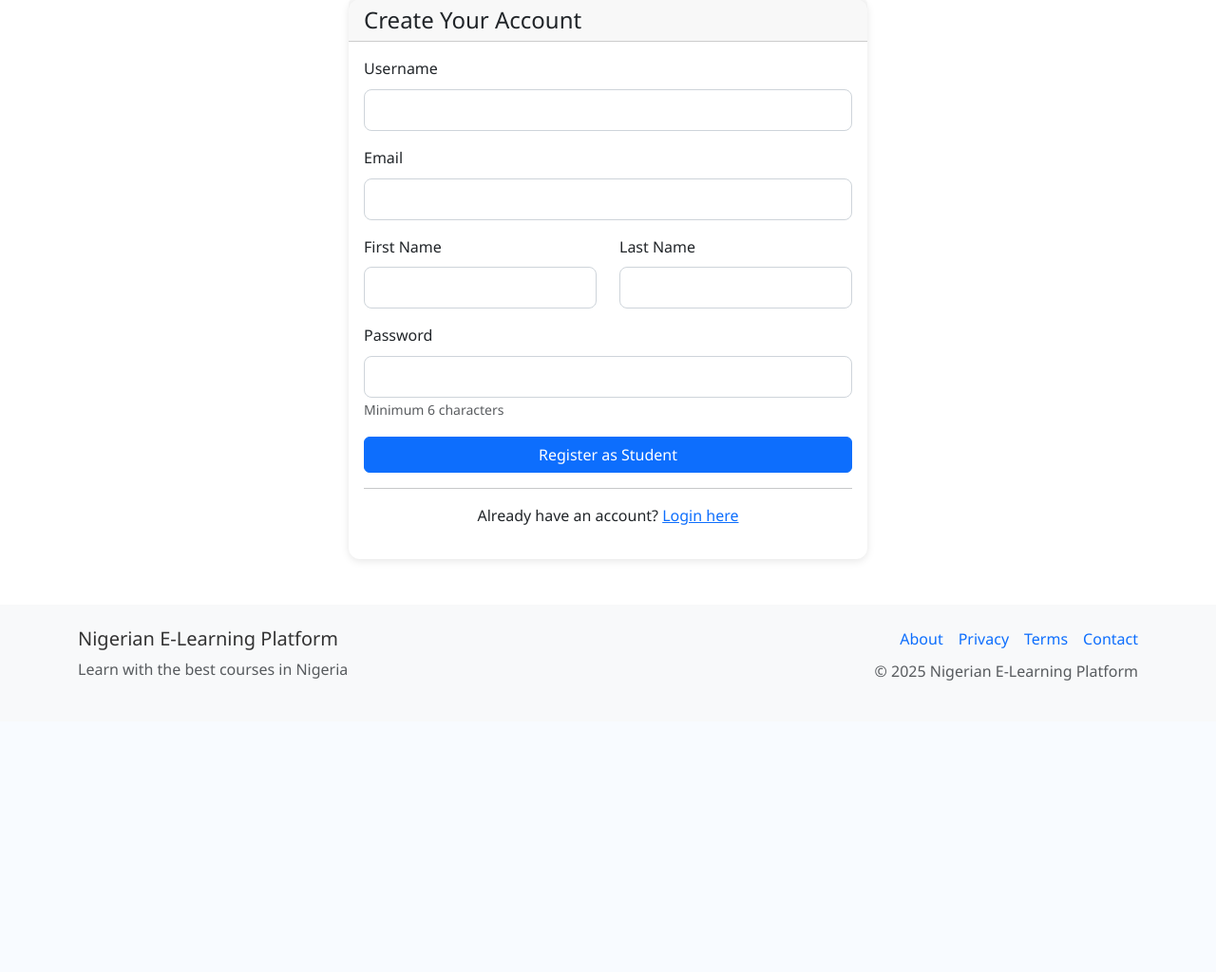
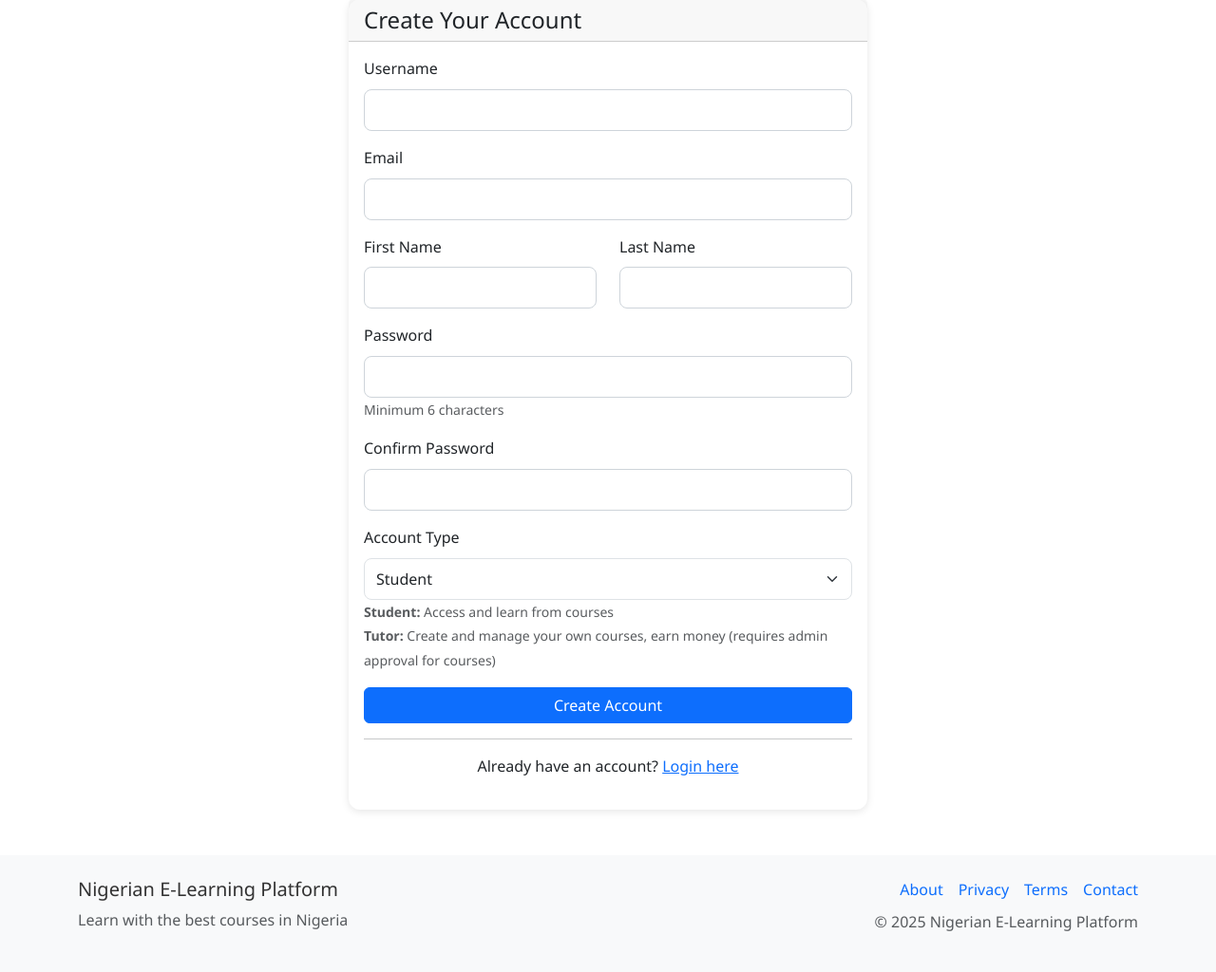
Before and after one commit to julisunkan/NaijaEdu, a Flask app: page /register in a window 1280 px wide. Shown: the part 91-1115 px from the top of the page at 95% size. Before the commit the page ends 808 px from the top, so only its background shows below. Run offline with Flask 3, Linux system fonts and the light colour scheme; some libraries are stand-ins or nearby versions.

Commit message:
Enable tutors to create courses and request withdrawals from their earnings
Implements tutor registration, course creation with admin approval, and withdrawal request functionality using new forms and database models.

Replit-Commit-Author: Agent
Replit-Commit-Session-Id: 0f62fae1-8449-44e9-8bc8-16bfb7f6487f
Replit-Commit-Screenshot-Url: https://storage.googleapis.com/screenshot-production-us-central1/ce2c2e60-9602-4c07-bac1-a84ef437e4e8/0f62fae1-8449-44e9-8bc8-16bfb7f6487f/zoSJWI2

```diff
--- a/forms.py
+++ b/forms.py
@@ -12,8 +12,10 @@ class RegisterForm(FlaskForm):
     username = StringField('Username', validators=[DataRequired(), Length(min=3, max=80)])
     email = StringField('Email', validators=[DataRequired(), Email()])
     password = PasswordField('Password', validators=[DataRequired(), Length(min=6)])
+    confirm_password = PasswordField('Confirm Password', validators=[DataRequired(), EqualTo('password', message='Passwords must match')])
     first_name = StringField('First Name', validators=[Optional(), Length(max=50)])
     last_name = StringField('Last Name', validators=[Optional(), Length(max=50)])
+    role = SelectField('Account Type', choices=[('student', 'Student'), ('tutor', 'Tutor/Instructor')], default='student')
 
 class CourseForm(FlaskForm):
     title = StringField('Course Title', validators=[DataRequired(), Length(max=200)])
@@ -47,6 +49,18 @@ class VoucherForm(FlaskForm):
     discount_value = FloatField('Discount Value', validators=[NumberRange(min=0)])
     max_uses = IntegerField('Maximum Uses', validators=[DataRequired(), NumberRange(min=1)])
     expires_at = DateTimeField('Expiry Date', format='%Y-%m-%d %H:%M:%S', validators=[Optional()])
+    course_id = SelectField('Apply to Course', choices=[], coerce=int, validators=[Optional()])
+
+class WithdrawalRequestForm(FlaskForm):
+    amount = FloatField('Withdrawal Amount (₦)', validators=[DataRequired(), NumberRange(min=100)])
+    bank_name = StringField('Bank Name', validators=[DataRequired(), Length(max=100)])
+    account_number = StringField('Account Number', validators=[DataRequired(), Length(min=10, max=20)])
+    account_name = StringField('Account Name', validators=[DataRequired(), Length(max=100)])
+    request_reason = TextAreaField('Reason for Withdrawal', validators=[Optional()])
+
+class WithdrawalApprovalForm(FlaskForm):
+    status = SelectField('Status', choices=[('approved', 'Approve'), ('rejected', 'Reject'), ('paid', 'Mark as Paid')])
+    admin_notes = TextAreaField('Admin Notes', validators=[Optional()])
 
 class RedeemVoucherForm(FlaskForm):
     voucher_code = StringField('Voucher Code', validators=[DataRequired()])
--- a/routes.py
+++ b/routes.py
@@ -49,11 +49,16 @@ def register():
             user.email = form.email.data
             user.first_name = form.first_name.data
             user.last_name = form.last_name.data
-            user.role = 'student'  # All new registrations are students by default
+            # Set role based on form selection
+            if form.role.data == 'tutor':
+                user.role = 'tutor'
+                flash('Tutor account created! You can now create courses that require admin approval before going live.', 'success')
+            else:
+                user.role = 'student'
+                flash('Student account created successfully!', 'success')
             user.set_password(form.password.data)
             db.session.add(user)
             db.session.commit()
-            flash('Registration successful! Please log in.', 'success')
             return redirect(url_for('login'))
     return render_template('auth/register.html', form=form)
 
@@ -72,7 +77,7 @@ def dashboard():
         vouchers = Voucher.query.order_by(Voucher.created_at.desc()).all()
         users = User.query.all()
         return render_template('dashboard/admin.html', vouchers=vouchers, User=User)
-    elif current_user.role == 'instructor':
+    elif current_user.role in ['instructor', 'tutor']:
         # Get instructor's courses and submissions
         instructor_courses = Course.query.filter_by(instructor_id=current_user.id).all()
         recent_submissions = AssignmentSubmission.query.join(Assignment).join(Course).filter(
@@ -91,7 +96,7 @@ def dashboard():
 # Course routes
 @app.route('/courses')
 def courses():
-    courses = Course.query.filter_by(is_active=True).all()
+    courses = Course.query.filter_by(is_active=True, approval_status='approved').all()
     return render_template('courses/list.html', courses=courses)
 
 @app.route('/courses/<int:course_id>')
@@ -113,9 +118,15 @@ def create_course():
         course.description = form.description.data
         course.price = form.price.data
         course.instructor_id = current_user.id
+        # Set approval status based on user role
+        if current_user.role == 'tutor':
+            course.approval_status = 'pending'
+            flash('Course created and submitted for admin approval!', 'success')
+        else:
+            course.approval_status = 'approved'  # Admin/instructor courses auto-approved
+            flash('Course created successfully!', 'success')
         db.session.add(course)
         db.session.commit()
-        flash('Course created successfully!', 'success')
         return redirect(url_for('manage_courses'))
     return render_template('courses/create.html', form=form)
 
--- a/templates/auth/register.html
+++ b/templates/auth/register.html
@@ -65,12 +65,29 @@
                         <small class="form-text text-muted">Minimum 6 characters</small>
                     </div>
 
-                    <div class="alert alert-info">
-                        <small><i data-feather="info"></i> All new accounts are registered as students. Contact an administrator to request instructor privileges.</small>
+                    <div class="mb-3">
+                        {{ form.confirm_password.label(class="form-label") }}
+                        {{ form.confirm_password(class="form-control") }}
+                        {% if form.confirm_password.errors %}
+                        <div class="text-danger">
+                            {% for error in form.confirm_password.errors %}
+                            <small>{{ error }}</small>
+                            {% endfor %}
+                        </div>
+                        {% endif %}
+                    </div>
+
+                    <div class="mb-3">
+                        {{ form.role.label(class="form-label") }}
+                        {{ form.role(class="form-select") }}
+                        <small class="form-text text-muted">
+                            <strong>Student:</strong> Access and learn from courses<br>
+                            <strong>Tutor:</strong> Create and manage your own courses, earn money (requires admin approval for courses)
+                        </small>
                     </div>
 
                     <div class="d-grid">
-                        <button type="submit" class="btn btn-primary">Register as Student</button>
+                        <button type="submit" class="btn btn-primary">Create Account</button>
                     </div>
                 </form>
 
```
Also changed, not shown: models.py (+57 -7 lines), instance/elearning.db.
